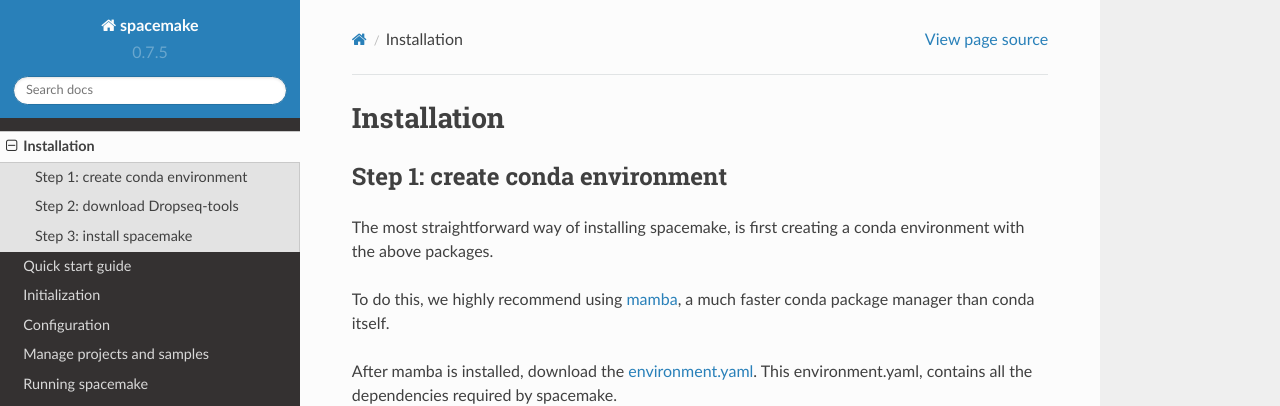
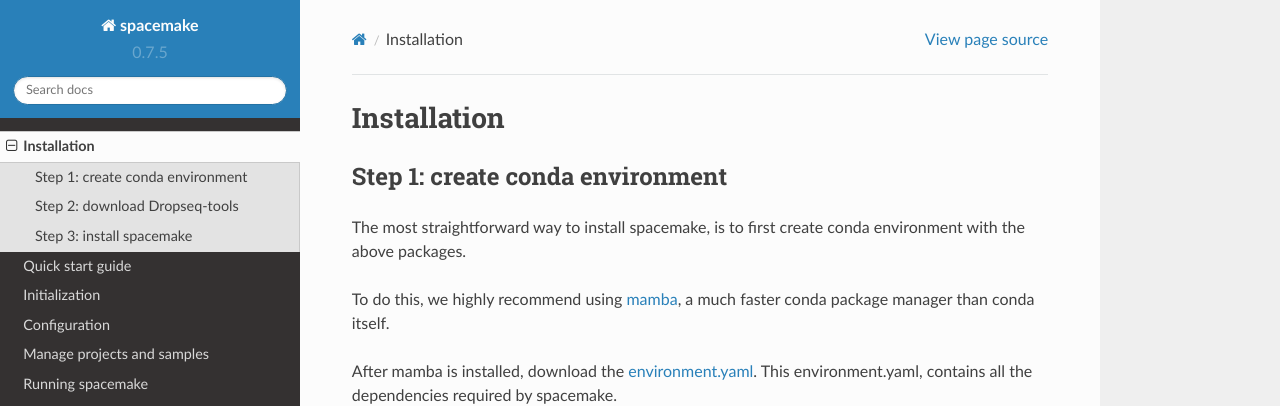
Before and after one commit to rajewsky-lab/spacemake, a Sphinx documentation site: the page built from docs/install.rst, in a window 1280 px wide and 900 px high. Shown: the top 406 px of the window. Built offline with Sphinx 7.4.7 and the Read the Docs theme 2.0.0, drawn with Linux system fonts in a browser that asks for light colours; pages that are not in the unit, such as notebooks, are missing from menus.

Commit message:
minor edit to trigger docs build

```diff
--- a/docs/install.rst
+++ b/docs/install.rst
@@ -4,7 +4,7 @@
 Step 1: create conda environment
 --------------------------------
 
-The most straightforward way of installing spacemake, is first creating a conda environment with the above packages.
+The most straightforward way to install spacemake, is to first create conda environment with the above packages.
 
 To do this, we highly recommend using `mamba <https://github.com/mamba-org/mamba>`_, a much faster conda package manager than conda itself.
 
```
